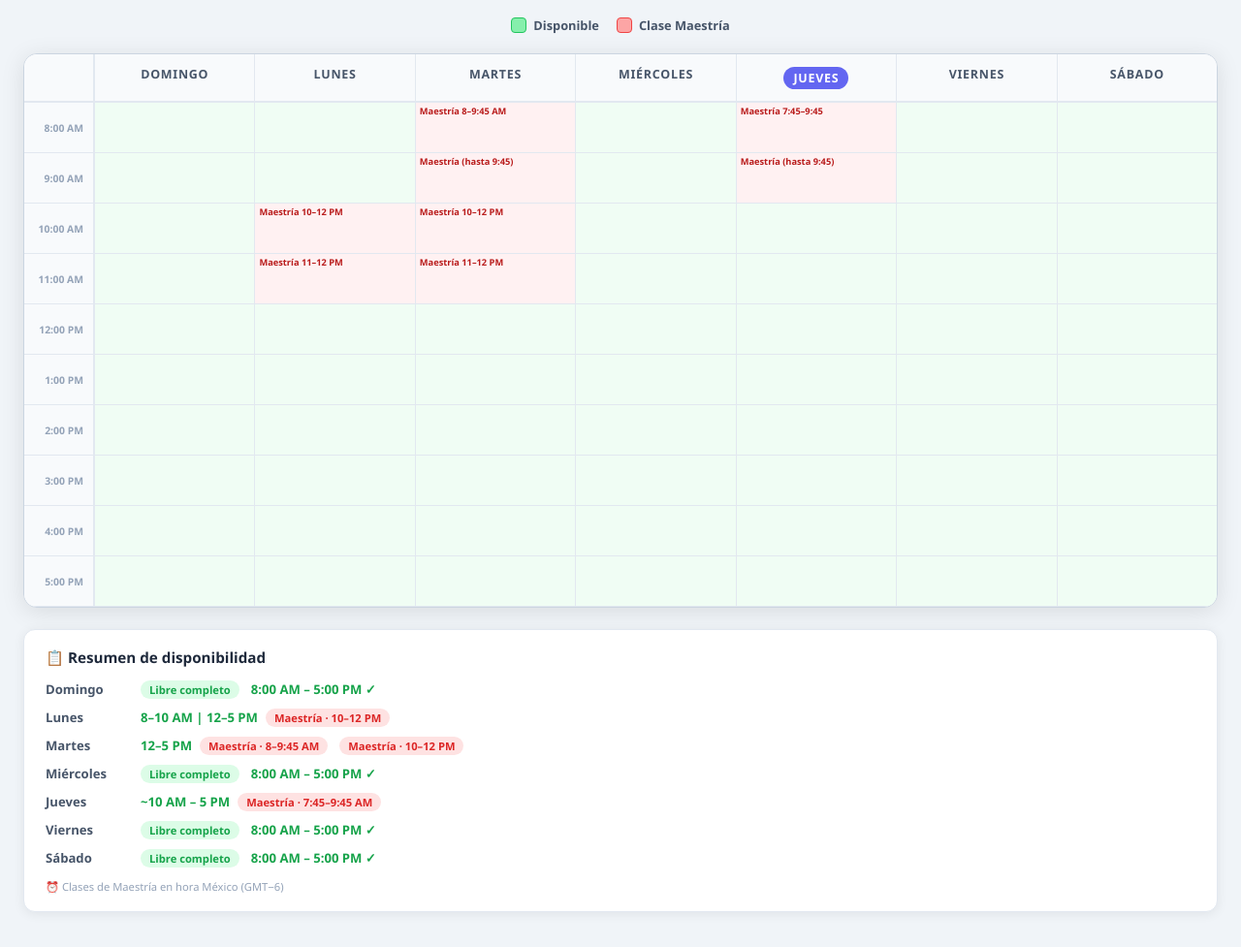
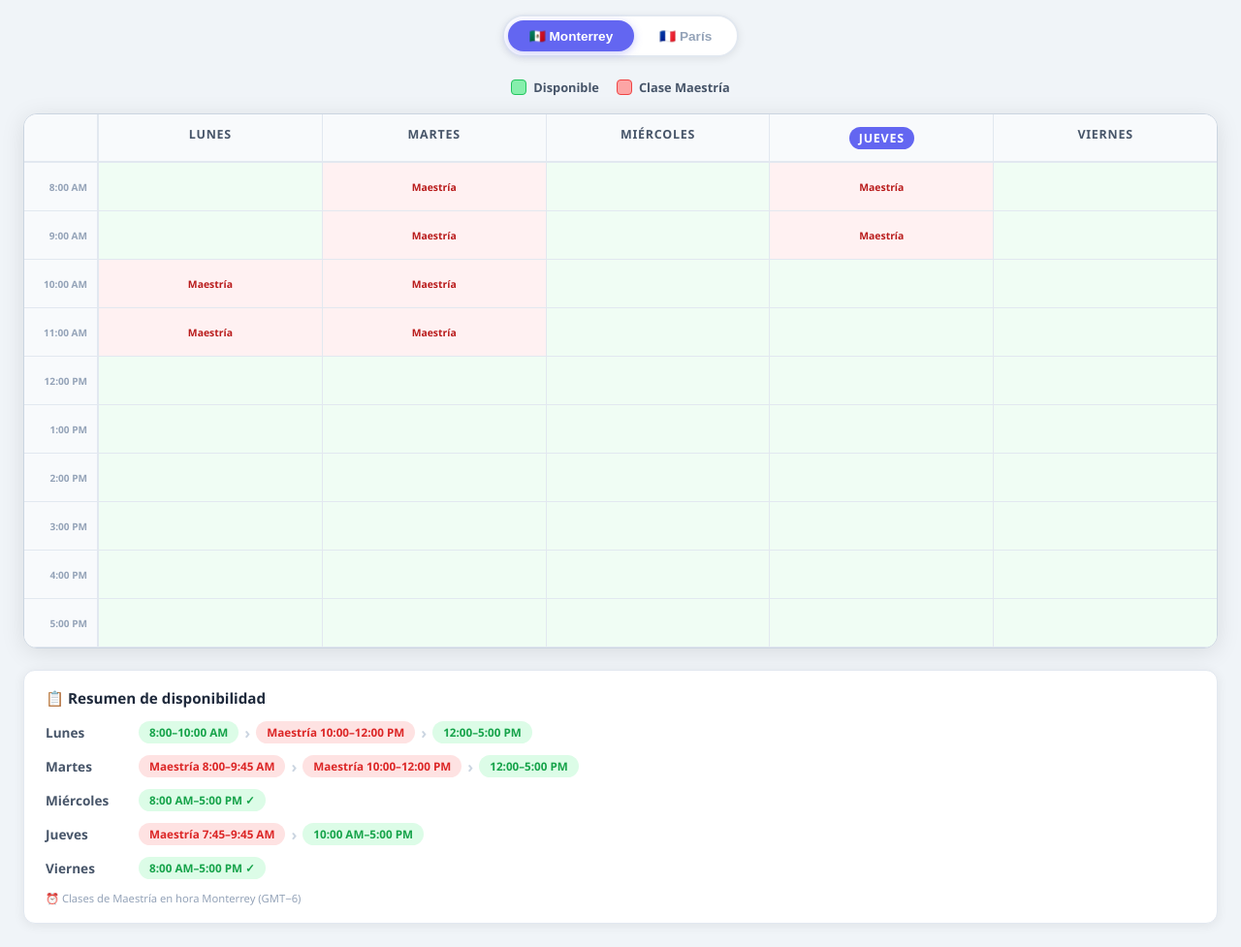
Before and after one commit to patoaceves/mi-calendario, a plain HTML site: page index.html in a window 1280 px wide. Shown: the part 82-1059 px from the top of the page at 97% size. Drawn offline with Linux system fonts and the light colour scheme.

Commit message:
Update index.html

```diff
--- a/index.html
+++ b/index.html
@@ -3,14 +3,33 @@
 <head>
 <meta charset="UTF-8">
 <meta name="viewport" content="width=device-width, initial-scale=1.0">
-<title>Horarios Disponibles – Hora México</title>
+<title>Horarios Disponibles</title>
 <style>
   * { margin: 0; padding: 0; box-sizing: border-box; }
   body { font-family: 'Segoe UI', sans-serif; background: #f0f4f8; color: #1e293b; padding: 24px; }
+
   h1 { text-align: center; font-size: 1.5rem; margin-bottom: 4px; color: #1e293b; font-weight: 800; }
-  .subtitle { text-align: center; font-size: 0.83rem; color: #64748b; margin-bottom: 20px; }
+  .subtitle { text-align: center; font-size: 0.83rem; color: #64748b; margin-bottom: 18px; }
 
-  .legend { display: flex; gap: 18px; justify-content: center; margin-bottom: 20px; flex-wrap: wrap; }
+  .toggle-wrap { display: flex; justify-content: center; margin-bottom: 22px; }
+  .toggle-btn {
+    display: flex; align-items: center;
+    background: #fff; border: 2px solid #e2e8f0;
+    border-radius: 50px; padding: 4px; gap: 4px;
+    box-shadow: 0 2px 8px rgba(0,0,0,0.08);
+  }
+  .toggle-btn button {
+    border: none; background: transparent;
+    padding: 8px 22px; border-radius: 50px;
+    font-size: 0.85rem; font-weight: 700;
+    cursor: pointer; color: #94a3b8; transition: all 0.2s;
+  }
+  .toggle-btn button.active {
+    background: #6366f1; color: #fff;
+    box-shadow: 0 2px 8px rgba(99,102,241,0.35);
+  }
+
+  .legend { display: flex; gap: 18px; justify-content: center; margin-bottom: 18px; flex-wrap: wrap; }
   .leg { display: flex; align-items: center; gap: 7px; font-size: 0.8rem; color: #475569; font-weight: 600; }
   .dot { width: 16px; height: 16px; border-radius: 4px; }
   .dot-free  { background: #86efac; border: 1.5px solid #22c55e; }
@@ -18,22 +37,18 @@
 
   .calendar {
     display: grid;
-    grid-template-columns: 72px repeat(7, 1fr);
-    border-radius: 14px;
-    overflow: hidden;
+    grid-template-columns: 76px repeat(5, 1fr);
+    border-radius: 14px; overflow: hidden;
     box-shadow: 0 4px 24px rgba(0,0,0,0.10);
-    border: 1.5px solid #cbd5e1;
-    background: #fff;
+    border: 1.5px solid #cbd5e1; background: #fff;
   }
-
   .header-corner {
     background: #f8fafc;
     border-bottom: 2px solid #e2e8f0;
     border-right: 1.5px solid #e2e8f0;
   }
   .day-header {
-    background: #f8fafc;
-    padding: 12px 4px;
+    background: #f8fafc; padding: 12px 4px;
     text-align: center;
     border-bottom: 2px solid #e2e8f0;
     border-left: 1px solid #e2e8f0;
@@ -44,63 +59,61 @@
   }
   .today .day-name {
     color: #fff; background: #6366f1;
-    border-radius: 20px; padding: 3px 10px;
-    display: inline-block;
+    border-radius: 20px; padding: 3px 10px; display: inline-block;
   }
-
   .time-label {
     background: #f8fafc;
     display: flex; align-items: center; justify-content: flex-end;
     padding-right: 10px;
-    font-size: 0.65rem; color: #94a3b8; font-weight: 600;
+    font-size: 0.63rem; color: #94a3b8; font-weight: 600;
     border-bottom: 1px solid #e2e8f0;
     border-right: 1.5px solid #e2e8f0;
-    height: 52px;
+    height: 50px;
   }
-
   .cell {
-    height: 52px;
+    height: 50px;
     border-bottom: 1px solid #e2e8f0;
     border-left: 1px solid #e2e8f0;
-    position: relative;
+    display: flex; align-items: center; justify-content: center;
   }
-
   .free { background: #f0fdf4; }
   .busy { background: #fff1f2; }
+  .class-label { font-size: 0.65rem; color: #b91c1c; font-weight: 700; text-align: center; }
 
-  .class-label {
-    position: absolute; left: 4px; right: 4px; top: 3px;
-    font-size: 0.58rem; color: #b91c1c; font-weight: 700;
-    line-height: 1.3; pointer-events: none;
-    overflow: hidden; display: -webkit-box;
-    -webkit-line-clamp: 3; -webkit-box-orient: vertical;
-  }
-
+  /* Summary */
   .summary {
-    margin-top: 22px;
-    background: #fff;
-    border-radius: 12px;
-    padding: 18px 22px;
+    margin-top: 22px; background: #fff;
+    border-radius: 12px; padding: 18px 22px;
     box-shadow: 0 2px 12px rgba(0,0,0,0.07);
     border: 1.5px solid #e2e8f0;
   }
   .summary h2 { font-size: 0.95rem; margin-bottom: 14px; color: #1e293b; font-weight: 800; }
-  .day-row { display: flex; align-items: flex-start; gap: 8px; margin-bottom: 10px; font-size: 0.82rem; flex-wrap: wrap; }
-  .day-tag { font-weight: 800; min-width: 90px; color: #475569; }
-  .avail { color: #16a34a; font-weight: 600; }
+  .day-row {
+    display: flex; align-items: center;
+    gap: 6px; margin-bottom: 12px; flex-wrap: wrap;
+  }
+  .day-tag { font-weight: 800; min-width: 90px; color: #475569; font-size: 0.85rem; }
   .chip {
-    display: inline-block; padding: 2px 9px; border-radius: 20px;
-    font-size: 0.7rem; font-weight: 700; margin-right: 4px;
+    display: inline-block; padding: 4px 11px; border-radius: 20px;
+    font-size: 0.73rem; font-weight: 700;
   }
   .chip-free { background: #dcfce7; color: #16a34a; }
   .chip-busy { background: #fee2e2; color: #dc2626; }
+  .arrow { color: #cbd5e1; font-size: 1rem; font-weight: 700; }
   .note { font-size: 0.7rem; color: #94a3b8; margin-top: 12px; }
 </style>
 </head>
 <body>
 
 <h1>📅 Horarios Disponibles</h1>
-<p class="subtitle">Hora México (GMT‑6) · 8:00 AM – 5:00 PM</p>
+<p class="subtitle" id="subtitle">Hora Monterrey (GMT‑6) · 8:00 AM – 5:00 PM · Lunes a Viernes</p>
+
+<div class="toggle-wrap">
+  <div class="toggle-btn">
+    <button id="btn-mty" class="active" onclick="setZone('mty')">🇲🇽 Monterrey</button>
+    <button id="btn-paris" onclick="setZone('paris')">🇫🇷 París</button>
+  </div>
+</div>
 
 <div class="legend">
   <div class="leg"><div class="dot dot-free"></div> Disponible</div>
@@ -111,75 +124,106 @@
 
 <div class="summary">
   <h2>📋 Resumen de disponibilidad</h2>
-  <div class="day-row">
-    <span class="day-tag">Domingo</span>
-    <span class="chip chip-free">Libre completo</span>
-    <span class="avail">8:00 AM – 5:00 PM ✓</span>
-  </div>
-  <div class="day-row">
-    <span class="day-tag">Lunes</span>
-    <span class="avail">8–10 AM | 12–5 PM</span>
-    <span class="chip chip-busy">Maestría · 10–12 PM</span>
-  </div>
-  <div class="day-row">
-    <span class="day-tag">Martes</span>
-    <span class="avail">12–5 PM</span>
-    <span class="chip chip-busy">Maestría · 8–9:45 AM</span>
-    <span class="chip chip-busy">Maestría · 10–12 PM</span>
-  </div>
-  <div class="day-row">
-    <span class="day-tag">Miércoles</span>
-    <span class="chip chip-free">Libre completo</span>
-    <span class="avail">8:00 AM – 5:00 PM ✓</span>
-  </div>
-  <div class="day-row">
-    <span class="day-tag">Jueves</span>
-    <span class="avail">~10 AM – 5 PM</span>
-    <span class="chip chip-busy">Maestría · 7:45–9:45 AM</span>
-  </div>
-  <div class="day-row">
-    <span class="day-tag">Viernes</span>
-    <span class="chip chip-free">Libre completo</span>
-    <span class="avail">8:00 AM – 5:00 PM ✓</span>
-  </div>
-  <div class="day-row">
-    <span class="day-tag">Sábado</span>
-    <span class="chip chip-free">Libre completo</span>
-    <span class="avail">8:00 AM – 5:00 PM ✓</span>
-  </div>
-  <p class="note">⏰ Clases de Maestría en hora México (GMT−6)</p>
+  <div id="summary-body"></div>
+  <p class="note" id="note">⏰ Clases de Maestría en hora Monterrey (GMT−6)</p>
 </div>
 
 <script>
 const days = [
-  { name: 'Domingo',    today: false },
   { name: 'Lunes',     today: false },
   { name: 'Martes',    today: false },
   { name: 'Miércoles', today: false },
   { name: 'Jueves',    today: true  },
   { name: 'Viernes',   today: false },
-  { name: 'Sábado',    today: false },
 ];
 
-const timeSlots = [
-  '8:00 AM','9:00 AM','10:00 AM','11:00 AM',
-  '12:00 PM','1:00 PM','2:00 PM','3:00 PM','4:00 PM','5:00 PM'
-];
-
-const busy = {
-  1: { 2: 'Maestría\n10–12 PM', 3: 'Maestría\n11–12 PM' },
-  2: { 0: 'Maestría\n8–9:45 AM', 1: 'Maestría\n(hasta 9:45)', 2: 'Maestría\n10–12 PM', 3: 'Maestría\n11–12 PM' },
-  4: { 0: 'Maestría\n7:45–9:45', 1: 'Maestría\n(hasta 9:45)' },
+const config = {
+  mty: {
+    subtitle: 'Hora Monterrey (GMT‑6) · 8:00 AM – 5:00 PM · Lunes a Viernes',
+    note: '⏰ Clases de Maestría en hora Monterrey (GMT−6)',
+    slots: ['8:00 AM','9:00 AM','10:00 AM','11:00 AM','12:00 PM','1:00 PM','2:00 PM','3:00 PM','4:00 PM','5:00 PM'],
+    // dayIndex: { slotIndex: label }
+    busy: {
+      0: { 2: 'Maestría', 3: 'Maestría' },
+      1: { 0: 'Maestría', 1: 'Maestría', 2: 'Maestría', 3: 'Maestría' },
+      3: { 0: 'Maestría', 1: 'Maestría' },
+    },
+    summary: [
+      { day: 'Lunes',     blocks: [
+        { type: 'free', label: '8:00–10:00 AM' },
+        { type: 'busy', label: 'Maestría 10:00–12:00 PM' },
+        { type: 'free', label: '12:00–5:00 PM' },
+      ]},
+      { day: 'Martes',    blocks: [
+        { type: 'busy', label: 'Maestría 8:00–9:45 AM' },
+        { type: 'busy', label: 'Maestría 10:00–12:00 PM' },
+        { type: 'free', label: '12:00–5:00 PM' },
+      ]},
+      { day: 'Miércoles', blocks: [
+        { type: 'free', label: '8:00 AM–5:00 PM ✓' },
+      ]},
+      { day: 'Jueves',    blocks: [
+        { type: 'busy', label: 'Maestría 7:45–9:45 AM' },
+        { type: 'free', label: '10:00 AM–5:00 PM' },
+      ]},
+      { day: 'Viernes',   blocks: [
+        { type: 'free', label: '8:00 AM–5:00 PM ✓' },
+      ]},
+    ]
+  },
+  paris: {
+    subtitle: 'Hora París (GMT+1) · 2:00 PM – 12:00 AM · Lunes a Viernes',
+    note: '⏰ Clases de Maestría en hora París (GMT+1)',
+    slots: ['2:00 PM','3:00 PM','4:00 PM','5:00 PM','6:00 PM','7:00 PM','8:00 PM','9:00 PM','10:00 PM','12:00 AM'],
+    // MTY 8AM = París 3PM, clases:
+    // Lun 58510: 5–7PM París → slots index 3(5PM),4(6PM)
+    // Mar 58555: 2:45–4:45PM → slots 1(3PM),2(4PM)
+    // Mar 58510: 5–7PM → slots 3(5PM),4(6PM)
+    // Jue 57354: 2:45–4:45PM → slots 1(3PM),2(4PM)
+    // Vie 51785: 12:30–2:30PM → starts before 2PM window, partially slot 0(2PM)
+    busy: {
+      0: { 3: 'Maestría', 4: 'Maestría' },
+      1: { 1: 'Maestría', 2: 'Maestría', 3: 'Maestría', 4: 'Maestría' },
+      3: { 1: 'Maestría', 2: 'Maestría' },
+      4: { 0: 'Maestría' },
+    },
+    summary: [
+      { day: 'Lunes',     blocks: [
+        { type: 'free', label: '2:00–5:00 PM' },
+        { type: 'busy', label: 'Maestría 5:00–7:00 PM' },
+        { type: 'free', label: '7:00 PM–12:00 AM' },
+      ]},
+      { day: 'Martes',    blocks: [
+        { type: 'free', label: '2:00–2:45 PM' },
+        { type: 'busy', label: 'Maestría 2:45–4:45 PM' },
+        { type: 'busy', label: 'Maestría 5:00–7:00 PM' },
+        { type: 'free', label: '7:00 PM–12:00 AM' },
+      ]},
+      { day: 'Miércoles', blocks: [
+        { type: 'free', label: '2:00 PM–12:00 AM ✓' },
+      ]},
+      { day: 'Jueves',    blocks: [
+        { type: 'free', label: '2:00–2:45 PM' },
+        { type: 'busy', label: 'Maestría 2:45–4:45 PM' },
+        { type: 'free', label: '4:45 PM–12:00 AM' },
+      ]},
+      { day: 'Viernes',   blocks: [
+        { type: 'busy', label: 'Maestría hasta 2:30 PM' },
+        { type: 'free', label: '2:30 PM–12:00 AM' },
+      ]},
+    ]
+  }
 };
 
+function buildCalendar(zone) {
   const cal = document.getElementById('cal');
+  cal.innerHTML = '';
+  const z = config[zone];
 
-// Corner
   const corner = document.createElement('div');
   corner.className = 'header-corner';
   cal.appendChild(corner);
 
-// Day headers
   days.forEach(d => {
     const dh = document.createElement('div');
     dh.className = 'day-header' + (d.today ? ' today' : '');
@@ -190,8 +234,7 @@ days.forEach(d => {
     cal.appendChild(dh);
   });
 
-// Time rows
-timeSlots.forEach((t, hi) => {
+  z.slots.forEach((t, hi) => {
     const tl = document.createElement('div');
     tl.className = 'time-label';
     tl.textContent = t;
@@ -200,7 +243,7 @@ timeSlots.forEach((t, hi) => {
     days.forEach((d, di) => {
       const cell = document.createElement('div');
       cell.className = 'cell';
-    const label = busy[di] && busy[di][hi];
+      const label = z.busy[di] && z.busy[di][hi];
       if (label) {
         cell.classList.add('busy');
         const lbl = document.createElement('div');
@@ -213,6 +256,44 @@ timeSlots.forEach((t, hi) => {
       cal.appendChild(cell);
     });
   });
+}
+
+function buildSummary(zone) {
+  const body = document.getElementById('summary-body');
+  body.innerHTML = '';
+  config[zone].summary.forEach(row => {
+    const div = document.createElement('div');
+    div.className = 'day-row';
+    const tag = document.createElement('span');
+    tag.className = 'day-tag';
+    tag.textContent = row.day;
+    div.appendChild(tag);
+    row.blocks.forEach((b, i) => {
+      if (i > 0) {
+        const arr = document.createElement('span');
+        arr.className = 'arrow';
+        arr.textContent = '›';
+        div.appendChild(arr);
+      }
+      const chip = document.createElement('span');
+      chip.className = 'chip ' + (b.type === 'free' ? 'chip-free' : 'chip-busy');
+      chip.textContent = b.label;
+      div.appendChild(chip);
+    });
+    body.appendChild(div);
+  });
+}
+
+function setZone(zone) {
+  document.getElementById('btn-mty').classList.toggle('active', zone === 'mty');
+  document.getElementById('btn-paris').classList.toggle('active', zone === 'paris');
+  document.getElementById('subtitle').textContent = config[zone].subtitle;
+  document.getElementById('note').textContent = config[zone].note;
+  buildCalendar(zone);
+  buildSummary(zone);
+}
+
+setZone('mty');
 </script>
 </body>
 </html>
```
Lines whose indentation alone changed are shown as unchanged.
